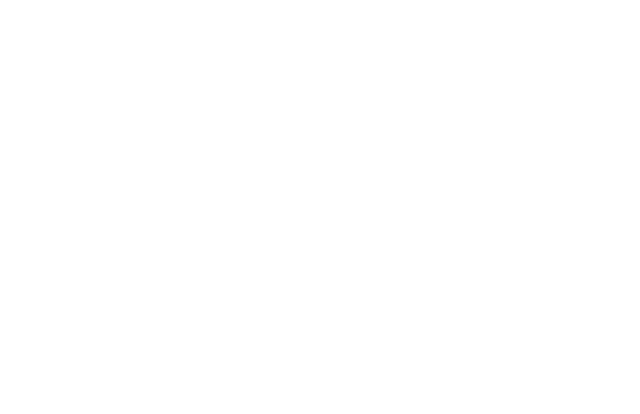
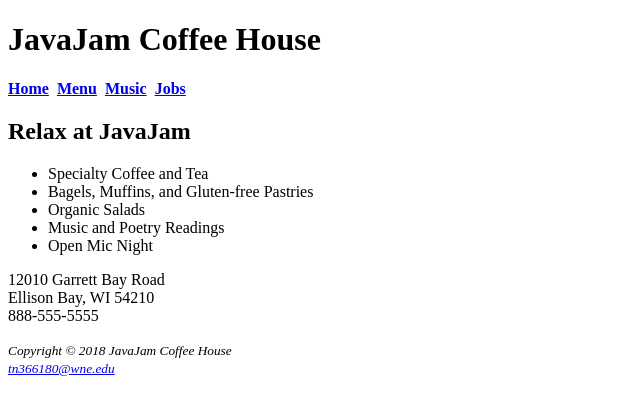
Before and after one commit to tmnguyen98/javajam, a plain HTML site: page index.html in a window 1280 px wide. Shown: the whole page, without its empty margins (0-640 px from the left). Drawn offline with Linux system fonts and the light colour scheme.

Commit message:
Finish the skeleton page of the index.html of JavaJam

```diff
--- a/index.html
+++ b/index.html
@@ -8,18 +8,38 @@
 </head>
 <body>
     <header>
-
+        <h1>JavaJam Coffee House</h1>
     </header>
     <nav>
-
+        <b>
+            <a href="index.html">Home</a>&nbsp;
+            <a href="menu.html">Menu</a>&nbsp;
+            <a href="music.html">Music</a>&nbsp;
+            <a href="jobs.html">Jobs</a>&nbsp;
+        </b>
     </nav>
     <main>
+        <h2>Relax at JavaJam</h2>
+        <ul>
+            <li>Specialty Coffee and Tea</li>
+            <li>Bagels, Muffins, and Gluten-free Pastries</li>
+            <li>Organic Salads</li>
+            <li>Music and Poetry Readings</li>
+            <li>Open Mic Night</li>
+        </ul>
         <div>
-
+            <p>
+                12010 Garrett Bay Road <br>
+                Ellison Bay, WI 54210 <br>
+                888-555-5555
+            </p>
         </div>
     </main>
     <footer>
-
+        <small><i>
+            Copyright &copy; 2018 JavaJam Coffee House <br>
+            <a href="mailto:tn366180@wne.edu">tn366180@wne.edu</a>
+        </i></small>
     </footer>
 </body>
 </html>
```
